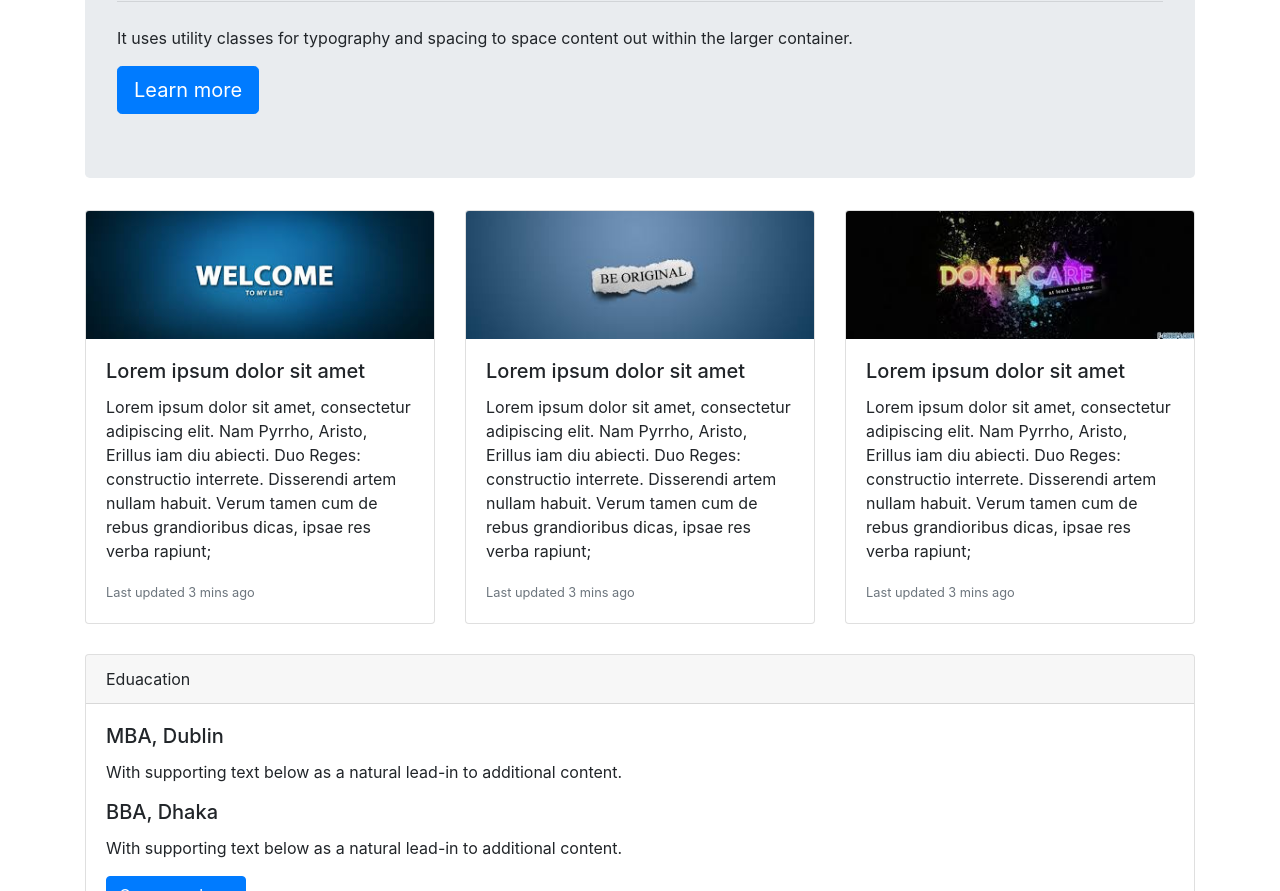
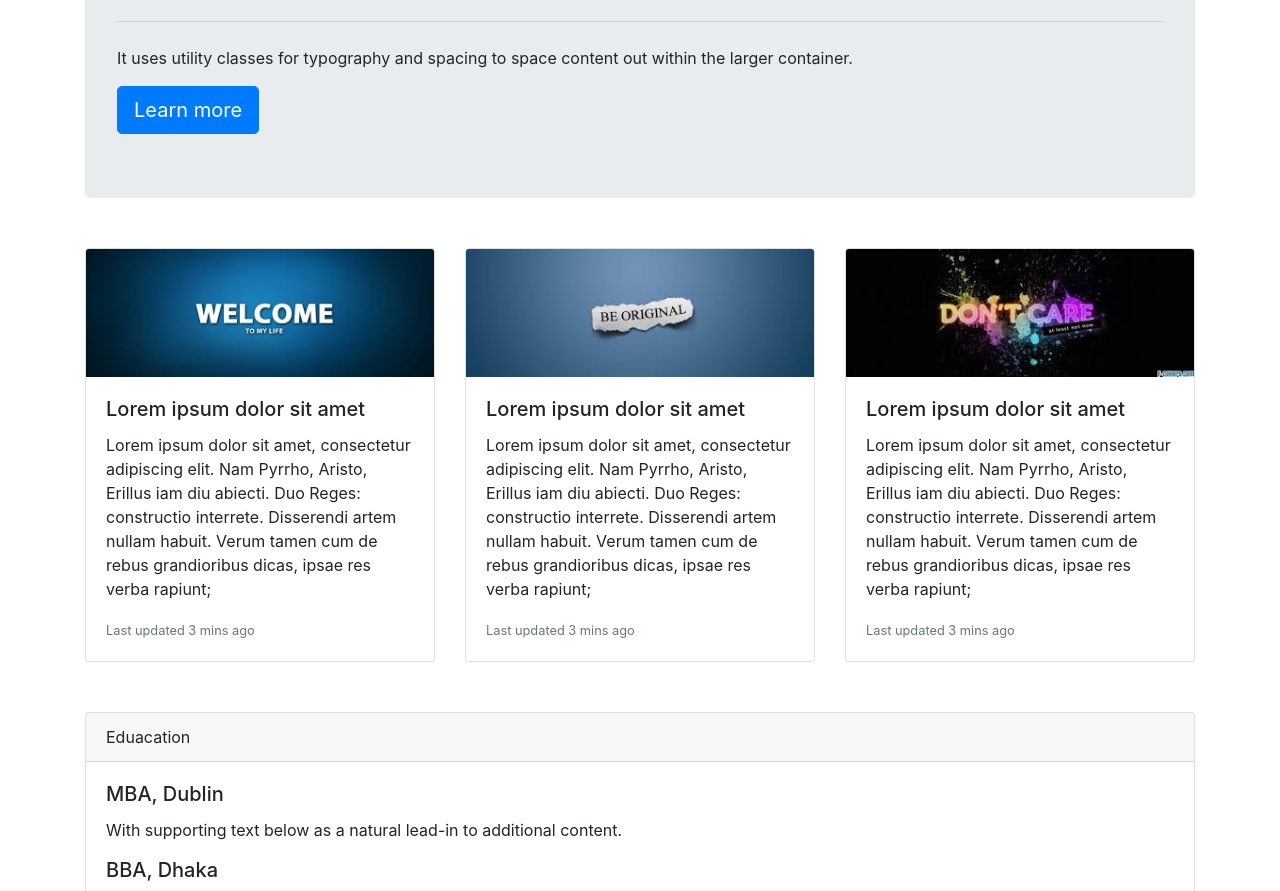
Before and after one commit to openjanala/portfolio, a plain HTML site: page index.html in a window 1280 px wide. Shown: the part 782-1673 px from the top of the page. Drawn offline with nearby package versions, Linux system fonts and the light colour scheme.

Commit message:
Margin Top 50px

```diff
--- a/index.html
+++ b/index.html
@@ -13,7 +13,7 @@
 
 
   <style type="text/css">
-  .container{margin-top:30px;}
+  .container{margin-top:50px;}
   </style>
   <body>
 
```
